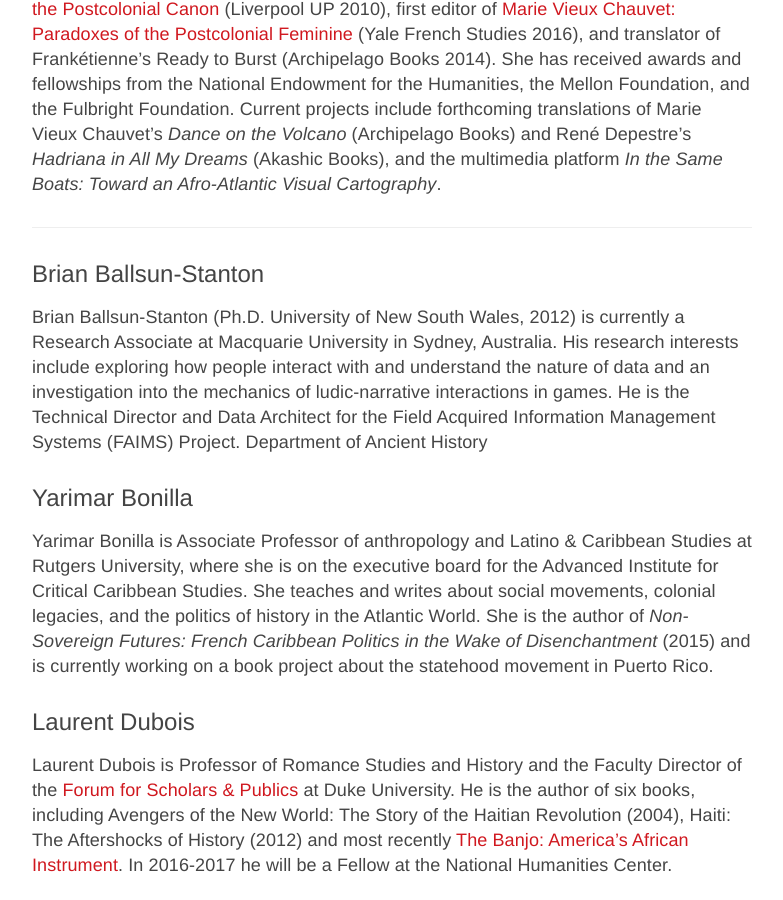
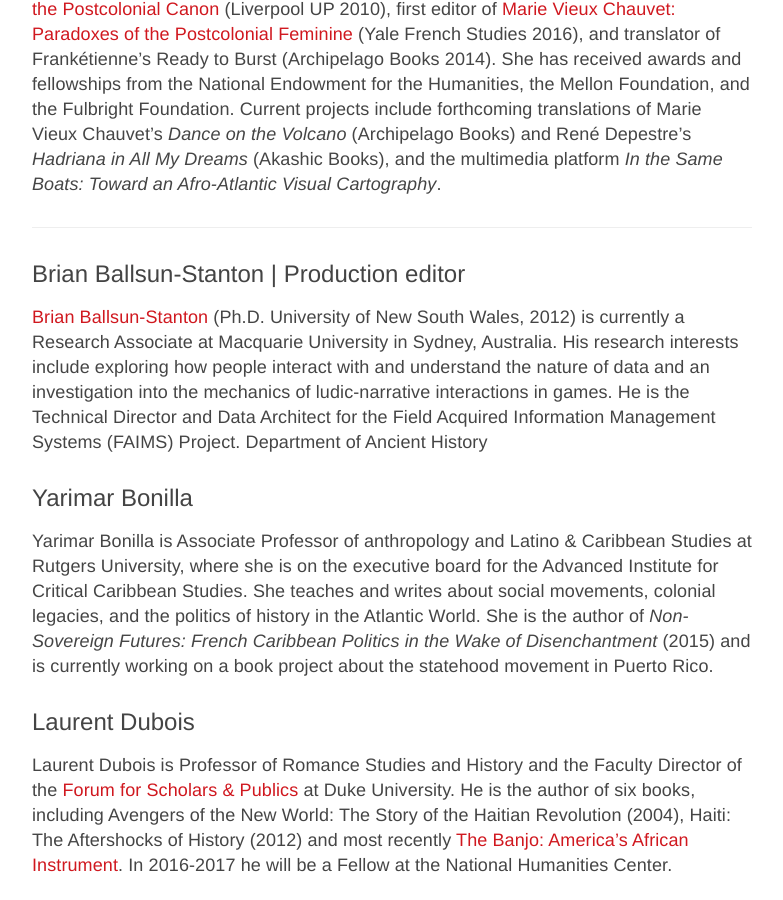
Before and after one commit to archipelagosjournal/archipelagos, a Jekyll site: the page built from contributors.md, in a window 1280 px wide and 900 px high, scrolled down 609 px. Shown: the whole window, without its empty margins (248-1031 px from the left). Built offline with Jekyll 4.4.1, drawn with Linux system fonts in a browser that asks for light colours; some of the changed text lies outside the part shown.

Commit message:
added titles to dennis and brian

```diff
--- a/_layouts/default.html
+++ b/_layouts/default.html
@@ -11,7 +11,7 @@
          content to avoid any CSS collisions with our real content. -->
     <div class="wrap">
       <div class="masthead">
-        <a id="logo" href="http://smallaxe.net"><img src="{{ site.baseurl }}/public/logo.svg" height="40px" width="52px"/></a>
+        <a id="logo" href="http://smallaxe.net" alt="small axe logo"><img src="{{ site.baseurl }}/public/logo.svg" height="40px" width="52px"/></a>
 
         {% include menu.html %}
 
--- a/contributors.md
+++ b/contributors.md
@@ -13,8 +13,8 @@
 
 ---
 
-## Brian Ballsun-Stanton
-Brian Ballsun-Stanton (Ph.D. University of New South Wales, 2012) is currently a Research Associate at Macquarie University in Sydney, Australia. His research interests include exploring how people interact with and understand the nature of data and an investigation into the mechanics of ludic-narrative interactions in games. He is the Technical Director and Data Architect for the Field Acquired Information Management Systems (FAIMS) Project.
+## Brian Ballsun-Stanton | Production editor
+[Brian Ballsun-Stanton](https://www.fedarch.org/) (Ph.D. University of New South Wales, 2012) is currently a Research Associate at Macquarie University in Sydney, Australia. His research interests include exploring how people interact with and understand the nature of data and an investigation into the mechanics of ludic-narrative interactions in games. He is the Technical Director and Data Architect for the Field Acquired Information Management Systems (FAIMS) Project.
 Department of Ancient History
 
 ## Yarimar Bonilla
```
Also changed, not shown: other parts of contributors.md (+1 -1 lines), _issue01/haynes-mapping.md (+2 -3 lines).
